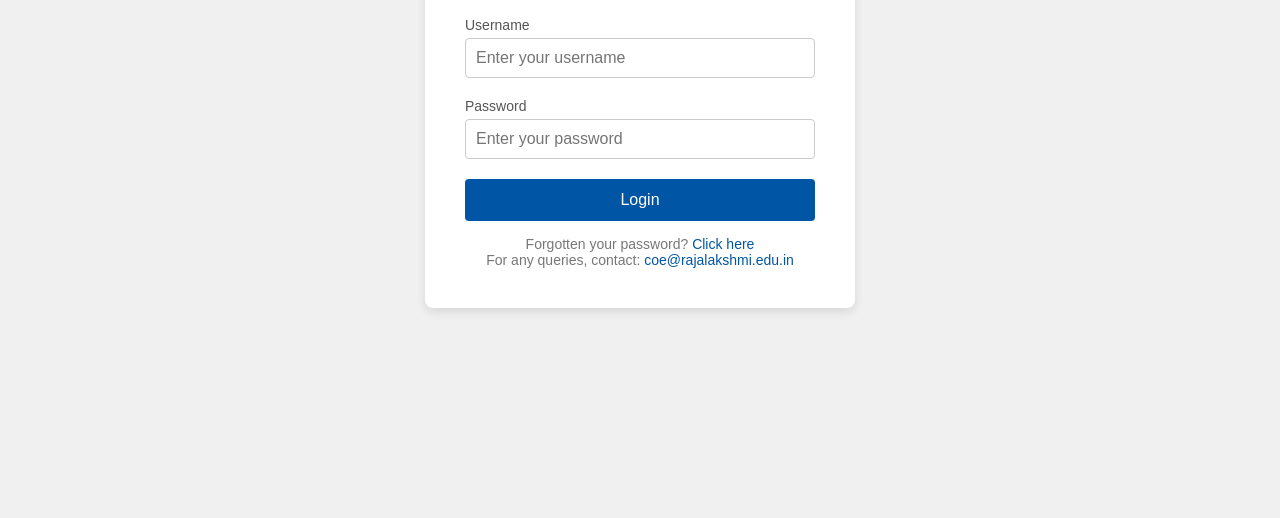
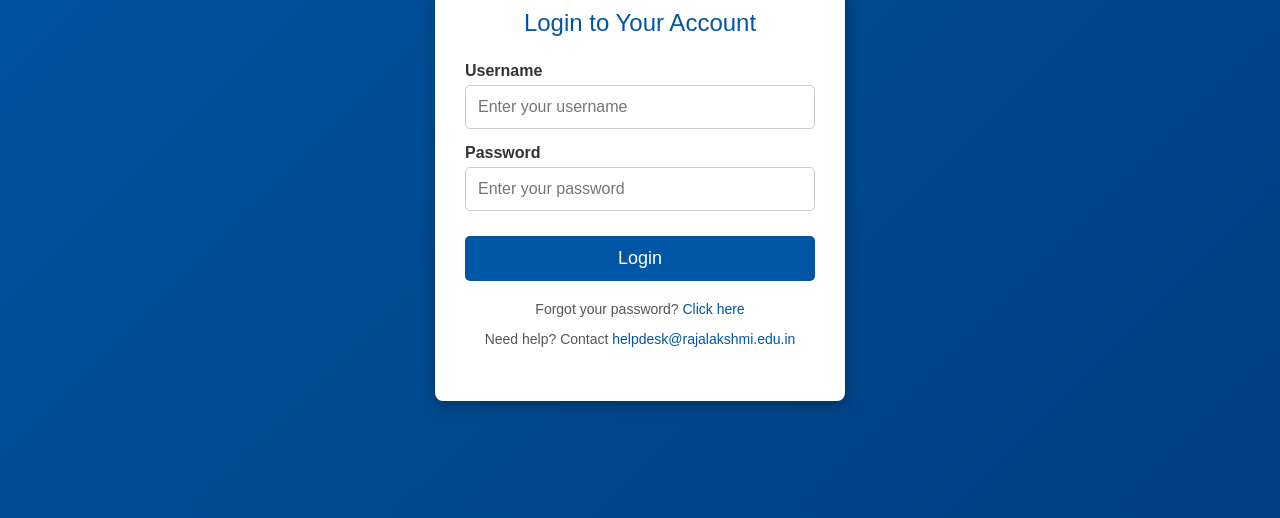
Before and after one commit to selvamelangovan03-byte/Elangovan, a plain HTML site: page index.html in a window 1280 px wide. Shown: the part 282-800 px from the top of the page. Drawn offline with Linux system fonts and the light colour scheme.

Commit message:
Update index.html

```diff
--- a/index.html
+++ b/index.html
@@ -1,93 +1,101 @@
 <!DOCTYPE html>
 <html lang="en">
 <head>
-  <meta charset="UTF-8">
-  <meta name="viewport" content="width=device-width, initial-scale=1">
-  <title>Rajalakshmi Engineering College Login</title>
+  <meta charset="UTF-8" />
+  <meta name="viewport" content="width=device-width, initial-scale=1" />
+  <title>Rajalakshmi Engineering College - Login</title>
   <style>
     body {
-      background-color: #f0f0f0;
+      background: linear-gradient(135deg, #0055A4, #003f7f);
       font-family: Arial, sans-serif;
       margin: 0;
-      padding: 0;
       display: flex;
+      justify-content: center;
       align-items: center;
-      justify-content: center;
       height: 100vh;
+      color: #fff;
     }
-    .login-box {
-      background-color: #ffffff;
-      padding: 40px;
-      box-shadow: 0 4px 10px rgba(0,0,0,0.1);
+    .login-container {
+      background-color: #fff;
+      color: #333;
+      padding: 40px 30px;
       border-radius: 8px;
       width: 350px;
+      box-shadow: 0 4px 15px rgba(0,0,0,0.3);
+      text-align: center;
     }
-    .login-box h2 {
-      margin: 0 0 20px 0;
-      font-size: 24px;
-      text-align: center;
-      color: #333;
+    .login-container img {
+      max-width: 120px;
+      margin-bottom: 20px;
     }
-    .login-box form {
-      display: flex;
-      flex-direction: column;
+    .login-container h2 {
+      margin-bottom: 25px;
+      font-weight: normal;
+      color: #0055A4;
     }
-    .login-box label {
+    label {
+      display: block;
+      text-align: left;
+      margin: 15px 0 5px 0;
+      font-weight: bold;
+    }
+    input[type="text"],
+    input[type="password"] {
+      width: 100%;
+      padding: 12px;
+      border: 1px solid #ccc;
+      border-radius: 5px;
+      box-sizing: border-box;
+      font-size: 16px;
+    }
+    input[type="submit"] {
+      margin-top: 25px;
+      width: 100%;
+      padding: 12px;
+      background-color: #0055A4;
+      border: none;
+      color: white;
+      font-size: 18px;
+      border-radius: 5px;
+      cursor: pointer;
+      transition: background-color 0.3s ease;
+    }
+    input[type="submit"]:hover {
+      background-color: #003f7f;
+    }
+    .help-text {
+      margin-top: 20px;
       font-size: 14px;
-      margin-bottom: 5px;
       color: #555;
     }
-    .login-box input[type="text"],
-    .login-box input[type="password"] {
-      padding: 10px;
-      margin-bottom: 20px;
-      border: 1px solid #ccc;
-      border-radius: 4px;
-      font-size: 16px;
-    }
-    .login-box input[type="submit"] {
-      padding: 12px;
-      background-color: #0055A4; /* a blue shade */
-      color: white;
-      border: none;
-      border-radius: 4px;
-      cursor: pointer;
-      font-size: 16px;
-    }
-    .login-box input[type="submit"]:hover {
-      background-color: #003f7f;
-    }
-    .login-box .help-text {
-      text-align: center;
-      font-size: 14px;
-      margin-top: 15px;
-      color: #777;
-    }
-    .login-box .help-text a {
+    .help-text a {
       color: #0055A4;
       text-decoration: none;
     }
-    .login-box .help-text a:hover {
+    .help-text a:hover {
       text-decoration: underline;
     }
   </style>
 </head>
 <body>
-  <div class="login-box">
-    <h2>REC Examination Login</h2>
-    <form action="/OSRES/login.html" method="POST">
+
+  <div class="login-container">
+    <img src="https://www.rajalakshmi.org/images/rec_logo.png" alt="Rajalakshmi Engineering College Logo" />
+    <h2>Login to Your Account</h2>
+    <form action="/login" method="POST">
       <label for="username">Username</label>
-      <input type="text" id="username" name="username" required placeholder="Enter your username">
+      <input type="text" id="username" name="username" placeholder="Enter your username" required />
 
       <label for="password">Password</label>
-      <input type="password" id="password" name="password" required placeholder="Enter your password">
+      <input type="password" id="password" name="password" placeholder="Enter your password" required />
 
-      <input type="submit" value="Login">
+      <input type="submit" value="Login" />
     </form>
     <div class="help-text">
-      Forgotten your password? <a href="#">Click here</a><br>
-      For any queries, contact: <a href="mailto:coe@rajalakshmi.edu.in">coe@rajalakshmi.edu.in</a>
+      <p>Forgot your password? <a href="#">Click here</a></p>
+      <p>Need help? Contact <a href="mailto:helpdesk@rajalakshmi.edu.in">helpdesk@rajalakshmi.edu.in</a></p>
     </div>
   </div>
+
 </body>
 </html>
```
